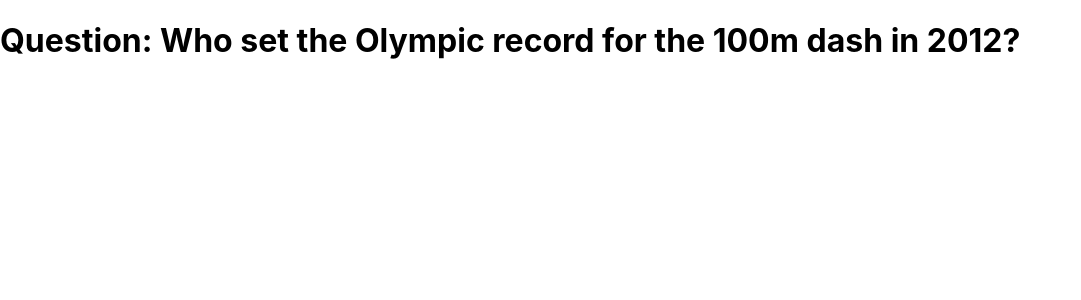
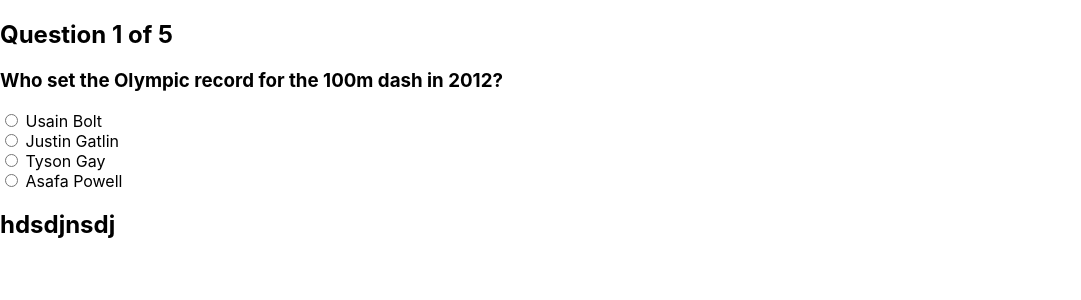
Before and after one commit to Technigo/project-redux-quiz-old, a React (Create React App) app: page /quiz in a window 1280 px wide. Shown: the top 300 px of the page, without its empty margins (0-1081 px from the left). Built offline with nearby package versions, Linux system fonts and the light colour scheme.

Commit message:
built new components

```diff
--- a/package.json
+++ b/package.json
@@ -14,7 +14,9 @@
     "react": "^18.2.0",
     "react-dom": "^18.2.0",
     "react-redux": "^8.0.2",
-    "react-scripts": "^5.0.1"
+    "react-router-dom": "^6.10.0",
+    "react-scripts": "^5.0.1",
+    "styled-components": "^5.3.9"
   },
   "scripts": {
     "start": "react-scripts start",
--- a/src/App.js
+++ b/src/App.js
@@ -2,7 +2,8 @@ import React from 'react';
 import { Provider } from 'react-redux';
 import { combineReducers, configureStore } from '@reduxjs/toolkit';
 import { quiz } from 'reducers/quiz';
-
+import { BrowserRouter, Routes, Route } from 'react-router-dom';
+import StartingPage from 'components/StartingPage';
 import { CurrentQuestion } from 'components/CurrentQuestion';
 
 const reducer = combineReducers({
@@ -14,7 +15,12 @@ const store = configureStore({ reducer });
 export const App = () => {
   return (
     <Provider store={store}>
-      <CurrentQuestion />
+      <BrowserRouter>
+        <Routes>
+          <Route path="/" element={<StartingPage />} />
+          <Route path="/quiz" element={<CurrentQuestion />} />
+        </Routes>
+      </BrowserRouter>
     </Provider>
   );
 }
--- a/src/components/CurrentQuestion.js
+++ b/src/components/CurrentQuestion.js
@@ -1,16 +1,65 @@
-import React from 'react'
-import { useSelector } from 'react-redux'
+import React, { useState } from 'react'
+import { useSelector, useDispatch } from 'react-redux'
+import { quiz } from 'reducers/quiz'
+import Results from 'components/Results'
+import NavButtons from './NavButtons'
+import Form from './Form'
 
 export const CurrentQuestion = () => {
   const question = useSelector((state) => state.quiz.questions[state.quiz.currentQuestionIndex])
+
+  const dispatch = useDispatch();
+  const quizOver = useSelector((state) => state.quiz.quizOver);
+
+  const [answer, setAnswer] = useState(null);
+  const [optionIndex, setOptionIndex] = useState(0);
+  const [questionAnswered, setQuestionAnswered] = useState(false);
 
   if (!question) {
     return <h1>Oh no! I could not find the current question!</h1>
   }
 
+  const handleOkayButtonClick = (questionId, answerIndex) => {
+    dispatch(quiz.actions.submitAnswer({ questionId, answerIndex }));
+    setQuestionAnswered(true);
+  };
+
+  const handleNextButton = () => {
+    dispatch(quiz.actions.goToNextQuestion());
+    setQuestionAnswered(false);
+    setAnswer('');
+  };
+
   return (
-    <div>
-      <h1>Question: {question.questionText}</h1>
-    </div>
+    <section>
+      {quizOver ? (
+        <Results />
+      ) : (
+        <div>
+          <h2> Question {question.id} of 5 </h2>
+          <h3> {question.questionText} </h3>
+          {question.options.map((option, index) => {
+            return (
+              <Form
+                setAnswer={setAnswer}
+                setOptionIndex={setOptionIndex}
+                answer={answer}
+                questionAnswered={questionAnswered}
+                option={option}
+                index={index}
+                answerIndex={optionIndex}
+                correctIndex={question.correctAnswerIndex} />
+            );
+          })}
+          <NavButtons
+            questionAnswered={questionAnswered}
+            handleOkayButtonClick={handleOkayButtonClick}
+            questionId={question.id}
+            optionIndex={optionIndex}
+            handleNextButton={handleNextButton}
+            answer={answer} />
+        </div>
+      )}
+    </section>
   )
 }
--- /dev/null
+++ b/src/components/Form.js
@@ -0,0 +1,48 @@
+import React from 'react'
+import styled from 'styled-components';
+
+const SpanStyle = styled.span`
+  display: ${(props) => (props.visible ? 'inline' : 'none')};
+`;
+
+const Form = ({
+  setAnswer,
+  setOptionIndex,
+  answer,
+  questionAnswered,
+  option,
+  index,
+  correctIndex,
+  answerIndex
+}) => {
+  const correctOption = index === correctIndex;
+  const selectedWrongOption = questionAnswered && !correctOption && index === answerIndex;
+  return (
+    <section>
+      <input
+        id={option}
+        type="radio"
+        key=""
+        onChange={(event) => {
+          setAnswer(event.target.value);
+          setOptionIndex(index);
+        }}
+        value={option}
+        checked={answer === option}
+        required
+        disabled={questionAnswered} />
+      <label htmlFor={option} key={option}>
+        {/* This code enables the user to not only click on the radio button to select an answer,
+          but now it also works with clicking on the actual answer text. */}
+        {` ${option}`}
+        {/* After choosing an answer option, emojis are shown next to the option text,
+          depending on correct or not correct answer. */}
+        <SpanStyle visible={questionAnswered}>
+          {(correctOption && '✅') || (selectedWrongOption && '❌')}
+        </SpanStyle>
+      </label>
+    </section>
+  );
+};
+
+export default Form;
--- /dev/null
+++ b/src/components/NavButtons.js
@@ -0,0 +1,9 @@
+import React from 'react'
+
+const NavButtons = () => {
+  return (
+    <h1>hdsdjnsdj</h1>
+  )
+}
+
+export default NavButtons;
--- /dev/null
+++ b/src/components/Results.js
@@ -0,0 +1,9 @@
+import React from 'react'
+
+const Results = () => {
+  return (
+    <h1>hdsdjnsdj</h1>
+  )
+}
+
+export default Results;
--- /dev/null
+++ b/src/components/StartingPage.js
@@ -0,0 +1,17 @@
+import React from 'react'
+import { NavLink } from 'react-router-dom';
+
+const StartingPage = () => {
+  return (
+    <div>
+      <h1>Quiz Name</h1>
+      <p>This is the quiz</p>
+      <p>Good luck!</p>
+      <NavLink to="/quiz">
+        <button type="button">Lets go!</button>
+      </NavLink>
+    </div>
+  )
+}
+
+export default StartingPage;
```
Also changed, not shown: 1 other file (tests, documents, lock files or other folders).
